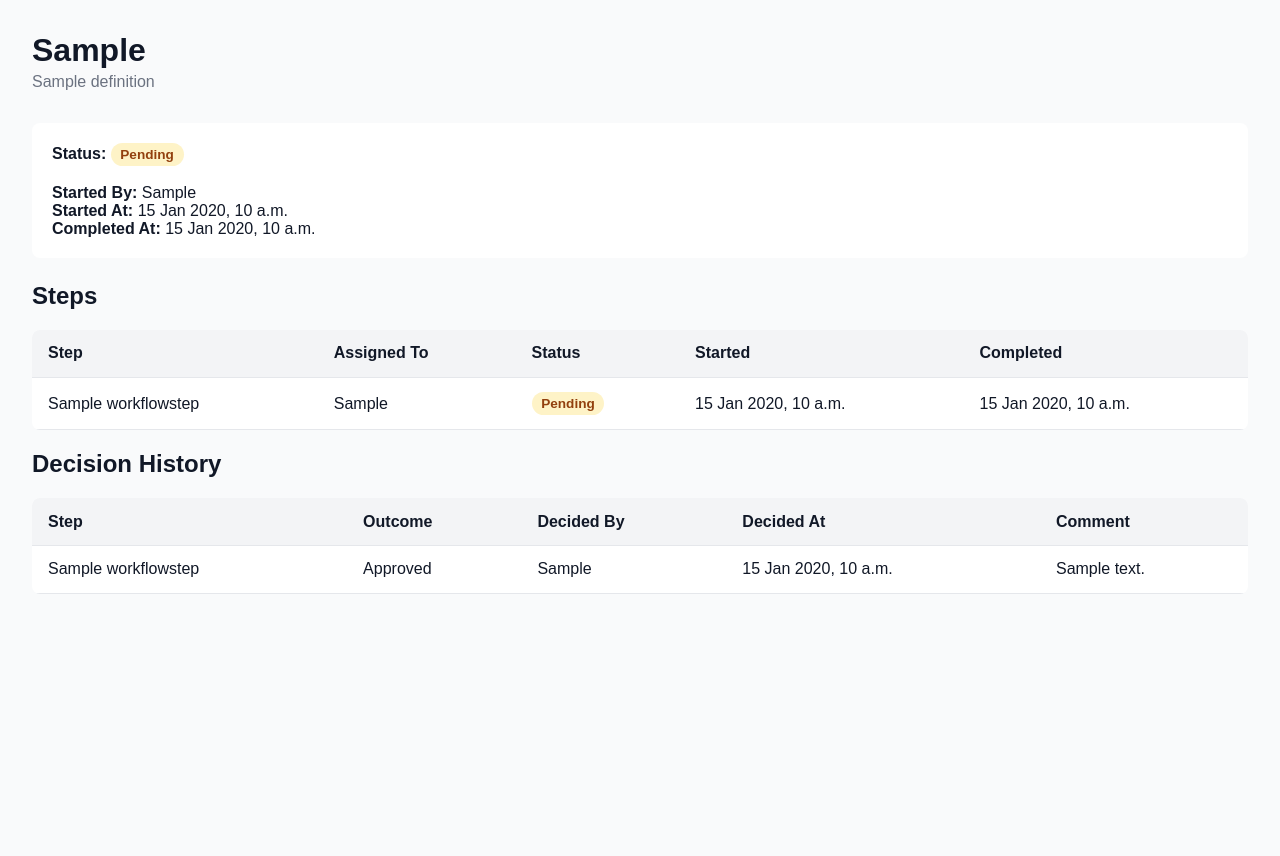
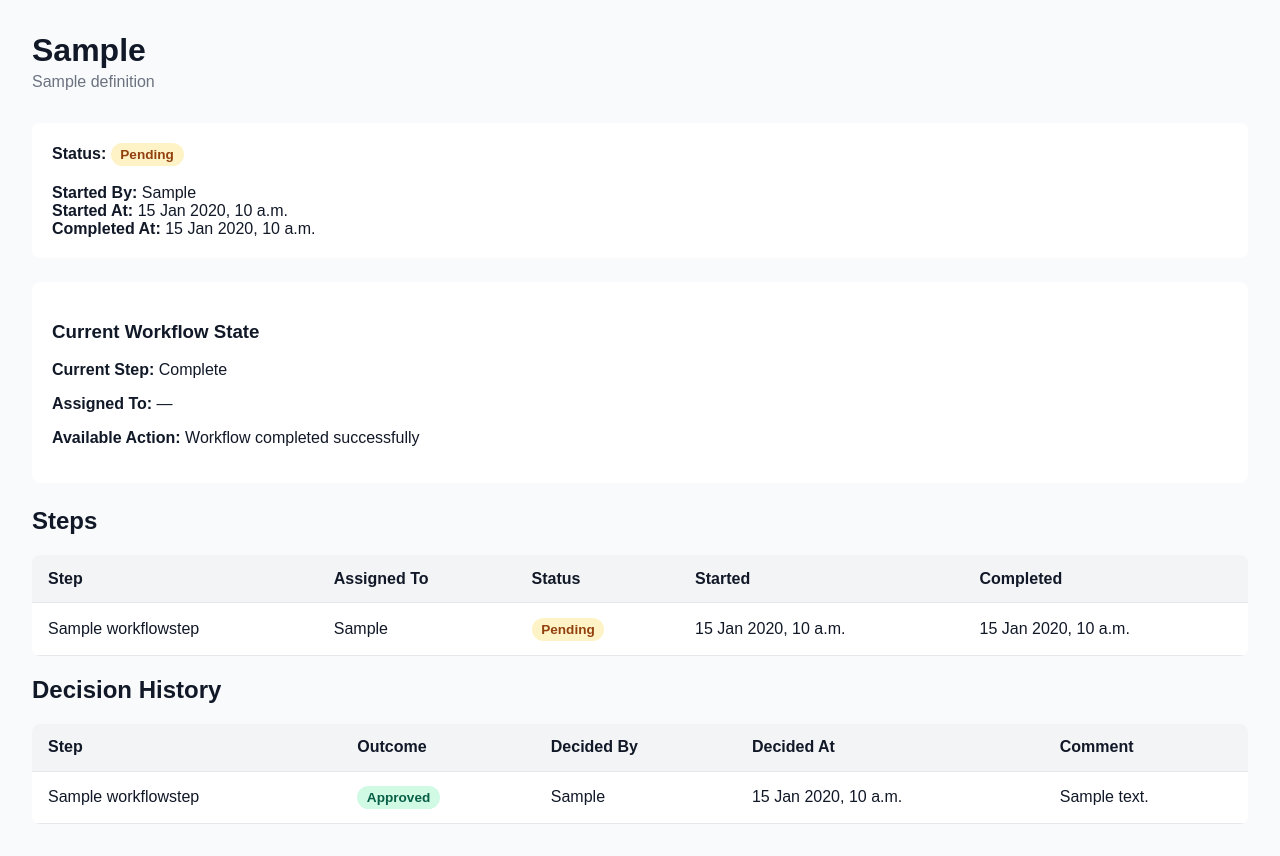
Before and after one commit to aneto-dev/opsflow, a Django app: a page that uses workflows/templates/workflows/run_detail.html in a window 1280 px wide. Before the commit the page ends 594 px from the top, so only its background shows below. Run offline with Django 5.2, Linux system fonts and the light colour scheme; tables that the repository leaves empty hold one stand-in row (values such as "Sample post").

Commit message:
feat: improve workflow detail UX and decision flow presentation

```diff
--- a/workflows/templates/workflows/run_detail.html
+++ b/workflows/templates/workflows/run_detail.html
@@ -69,6 +69,68 @@
             background: #f3f4f6;
             font-weight: 600;
         }
+        .badge-completed {
+            background: #d1fae5;
+            color: #065f46;
+        }
+
+        .badge-rejected {
+            background: #fee2e2;
+            color: #991b1b;
+        }
+
+        .badge-pending {
+            background: #fef3c7;
+            color: #92400e;
+        }
+
+        .badge-in-progress {
+            background: #dbeafe;
+            color: #1e40af;
+        }
+        .form-group {
+            margin-bottom: 1.25rem;
+        }
+
+        .radio-group {
+            display: flex;
+            flex-direction: column;
+            gap: 0.5rem;
+            margin-top: 0.5rem;
+        }
+
+        .radio-option {
+            display: flex;
+            align-items: center;
+            gap: 0.5rem;
+            font-weight: 500;
+        }
+
+        textarea {
+            width: 100%;
+            min-height: 100px;
+            padding: 0.75rem;
+            border: 1px solid #d1d5db;
+            border-radius: 8px;
+            font: inherit;
+            margin-top: 0.5rem;
+            resize: vertical;
+            box-sizing: border-box;
+        }
+
+        .btn-primary {
+            background: #111827;
+            color: white;
+            border: none;
+            padding: 0.75rem 1rem;
+            border-radius: 8px;
+            font-weight: 600;
+            cursor: pointer;
+        }
+
+.btn-primary:hover {
+    background: #1f2937;
+}
     </style>
 </head>
 <body>
@@ -84,13 +146,43 @@
         <strong>Completed At:</strong> {{ run.completed_at|default:"—" }}
     </div>
 
+    <div class="card">
+        <h3>Current Workflow State</h3>
+
+        {% if active_step %}
+            <p><strong>Current Step:</strong> {{ active_step.step.name }}</p>
+            <p><strong>Assigned To:</strong> {{ active_step.assigned_to }}</p>
+            <p><strong>Available Action:</strong> {{ workflow_state_message }}</p>
+        {% else %}
+            <p><strong>Current Step:</strong> Complete</p>
+            <p><strong>Assigned To:</strong> —</p>
+            <p><strong>Available Action:</strong> {{ workflow_state_message }}</p>
+        {% endif %}
+    </div>
+
     {% if can_decide %}
     <div class="card">
         <h2>Make Decision</h2>
         <form method="post">
             {% csrf_token %}
-            {{ decision_form.as_p }}
-            <button type="submit">Submit Decision</button>
+
+            <div class="form-group">
+                <label><strong>Outcome</strong></label>
+                <div class="radio-group">
+                    {% for radio in decision_form.outcome %}
+                        <label class="radio-option">
+                            {{ radio.tag }} {{ radio.choice_label }}
+                        </label>
+                    {% endfor %}
+                </div>
+            </div>
+
+            <div class="form-group">
+                <label for="{{ decision_form.comment.id_for_label }}"><strong>Comment</strong></label>
+                {{ decision_form.comment }}
+            </div>
+
+            <button type="submit" class="btn-primary">Submit Decision</button>
         </form>
     </div>
     {% endif %}
@@ -127,7 +219,7 @@
         </tbody>
     </table>
 
-        <h2>Decision History</h2>
+    <h2>Decision History</h2>
     <table>
         <thead>
             <tr>
@@ -142,7 +234,17 @@
             {% for decision in decisions %}
             <tr>
                 <td>{{ decision.step_run.step.name }}</td>
-                <td>{{ decision.get_outcome_display }}</td>
+                <td>
+                    <span class="badge
+                        {% if decision.outcome == 'approved' %}badge-completed
+                        {% elif decision.outcome == 'rejected' %}badge-rejected
+                        {% elif decision.outcome == 'sent_back' %}badge-pending
+                        {% elif decision.outcome == 'escalated' %}badge-in-progress
+                        {% endif %}
+                    ">
+                        {{ decision.get_outcome_display }}
+                    </span>
+                </td>
                 <td>{{ decision.decided_by }}</td>
                 <td>{{ decision.decided_at }}</td>
                 <td>{{ decision.comment|default:"—" }}</td>
--- a/workflows/views.py
+++ b/workflows/views.py
@@ -40,6 +40,19 @@ class WorkflowRunDetailView(DetailView):
         context["can_decide"] = can_decide
         context["decision_form"] = WorkflowDecisionForm()
 
+        latest_decision = context["decisions"].first()
+
+        if active_step:
+            workflow_state_message = f"Waiting for {active_step.assigned_to} to review and decide"
+        elif latest_decision and latest_decision.outcome == "rejected":
+            workflow_state_message = "Workflow closed as rejected"
+        elif latest_decision and latest_decision.outcome == "escalated":
+            workflow_state_message = "Workflow escalated for external handling"
+        else:
+            workflow_state_message = "Workflow completed successfully"
+
+        context["workflow_state_message"] = workflow_state_message
+
         return context
 
     def post(self, request, *args, **kwargs):
```
